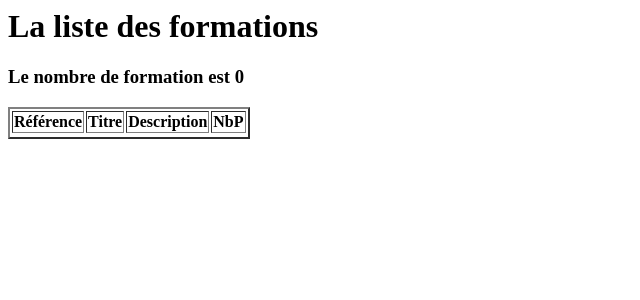
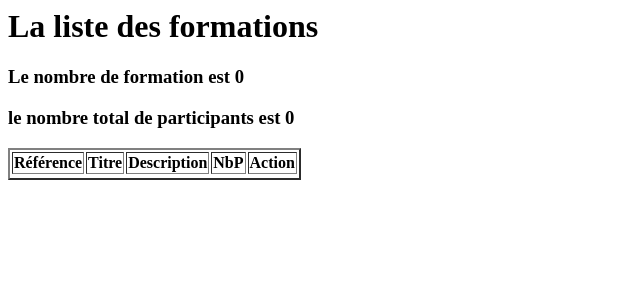
Before and after one commit to hamhoum10/Symfony, a Symfony app: template 3A41/templates/club/list.html.twig in a window 1280 px wide. Shown: the top 300 px of the page, without its empty margins (0-640 px from the left). Run offline with Twig, Linux system fonts and the light colour scheme; the template is opened without the code that fills it, so the values that code supplies are empty; some libraries are stand-ins or nearby versions.

Commit message:
atelierTwig 04/10

```diff
--- a/3A41/templates/club/detail.html.twig
+++ b/3A41/templates/club/detail.html.twig
@@ -1 +1 @@
-<h1>Hello {{n}}</h1>
+<h2>Le titre de la formation est {{t}}</h2>
--- a/3A41/templates/club/list.html.twig
+++ b/3A41/templates/club/list.html.twig
@@ -1,20 +1,38 @@
 <h1>La liste des formations</h1>
 <h3>Le nombre de formation est {{f|length}}</h3>
+{# la recherche de max participant #}
+{% set maxV = 0 %}
+{% for j in f %}
+{% set maxV = max(maxV,j.nb_participants)%}
+{% endfor %}
 <table border="2">
 <tr>
   <th>Référence</th>
   <th>Titre</th>
   <th>Description</th>
   <th>NbP</th>
+  <th>Action</th>
 </tr>
 <tr>
   {% for i in f %}
-  {% if 'theorique' in i.Description %}
+ {# {% if 'theorique' in i.Description %} #}
+ {# {% if maxV==i.nb_participants %} #}
   <td>{{i.ref}}</td>
   <td>{{i.Titre|upper}}</td>
   <td>{{i.Description}}</td>
   <td>{{i.nb_participants}}</td>
+  <td><form action="{{path('detailF',{'titre':i.Titre }) }}">
+    <button>Participer</button></form>
+  <!--   ou bien aussi autre méthode-->
+    <a href="{{path('detailF',{'titre':i.Titre }) }}">participer</a></td>
 </tr>
-{% endif %}
+{#{% endif %}#}
+{#{% endif %}#}
 {% endfor %}
+{# calcul total nombre de participants #}
+{% set s=0 %}
+{% for k in f %}
+{%set s=s+k.nb_participants %}
+{% endfor %}
+<h3>le nombre total de participants est {{s}}</h3>
 </table>
```
Also changed, not shown: 3A41/src/Controller/ClubController.php (+9 -1 lines).
